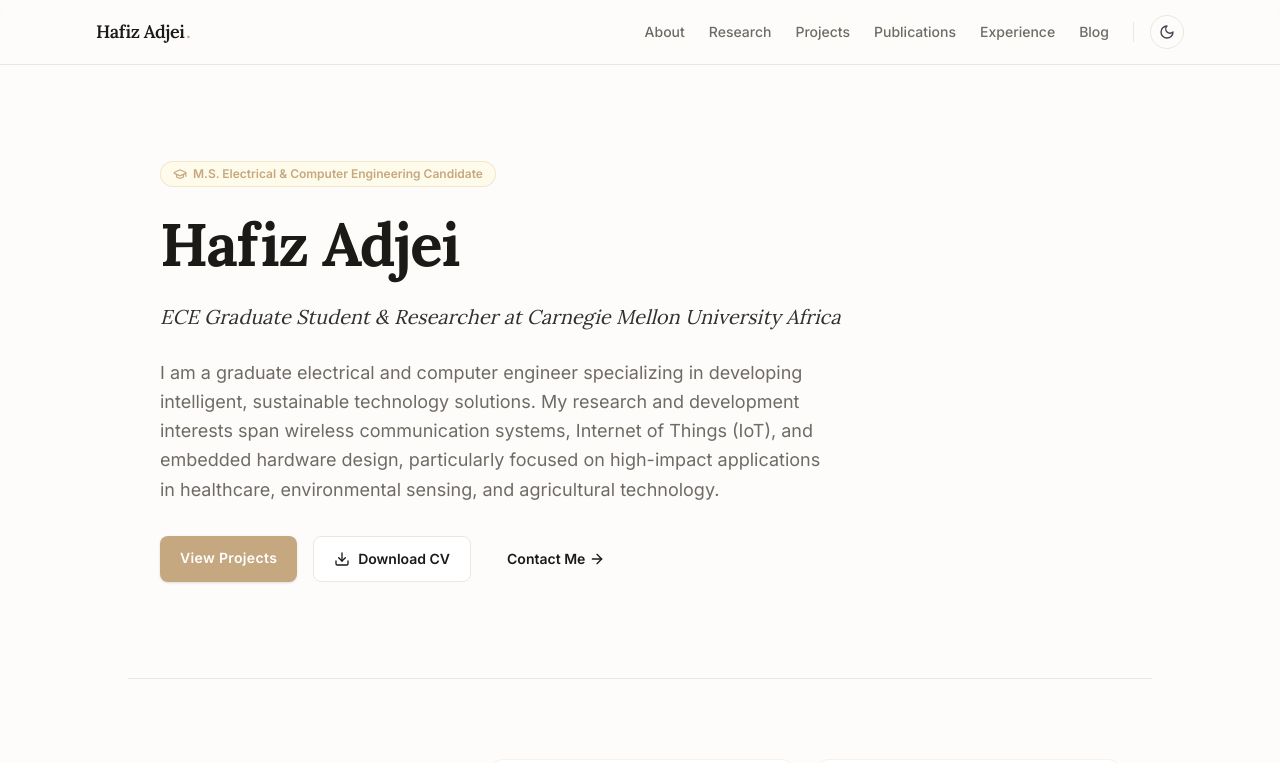
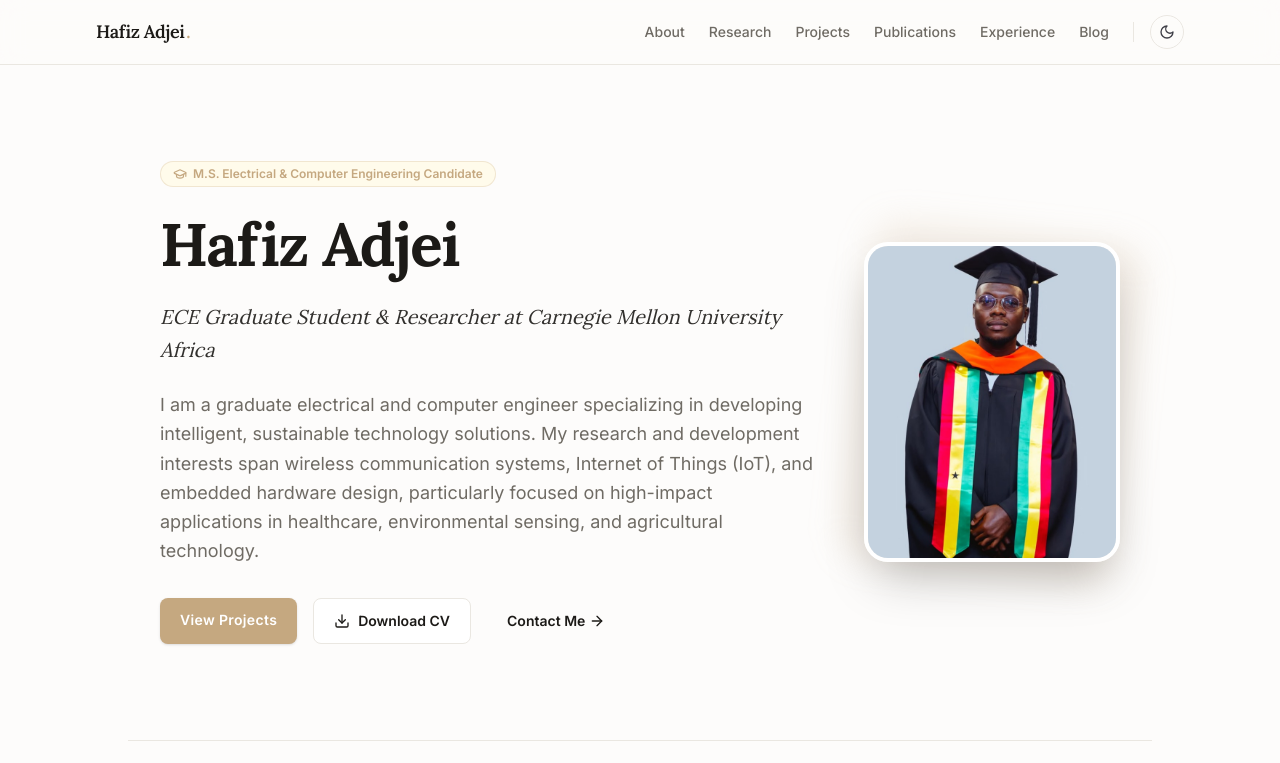
Before and after one commit to hadjei/portfolio-website, a Next.js app: page /portfolio-website/ in a window 1280 px wide. Shown: the top 763 px of the page. Built offline with nearby package versions, Linux system fonts and the light colour scheme.

Commit message:
Add graduation profile picture to hero section

```diff
--- a/src/app/page.tsx
+++ b/src/app/page.tsx
@@ -19,8 +19,8 @@ export default function Home() {
 
       <main className="flex-1">
         {/* Hero Section */}
-        <section className="max-w-5xl mx-auto px-4 sm:px-6 lg:px-8 py-16 sm:py-24 flex flex-col justify-center border-b border-[var(--border-color)]">
-          <div className="max-w-3xl">
+        <section className="max-w-5xl mx-auto px-4 sm:px-6 lg:px-8 py-16 sm:py-24 flex flex-col lg:flex-row items-center gap-12 border-b border-[var(--border-color)]">
+          <div className="flex-1 max-w-2xl">
             <span className="inline-flex items-center gap-1.5 px-3 py-1 rounded-full text-xs font-semibold bg-amber-50 dark:bg-amber-950/20 text-accent-gold border border-accent-gold/25 mb-6">
               <GraduationCap className="w-3.5 h-3.5" />
               M.S. Electrical & Computer Engineering Candidate
@@ -63,6 +63,16 @@ export default function Home() {
               </Link>
             </div>
           </div>
+          {personalInfo.avatarUrl && (
+            <div className="shrink-0 relative">
+              <div className="absolute inset-0 bg-accent-gold/20 rounded-3xl rotate-6 scale-105 blur-lg"></div>
+              <img
+                src={personalInfo.avatarUrl}
+                alt={personalInfo.fullName}
+                className="relative w-56 h-72 sm:w-64 sm:h-80 object-cover rounded-3xl shadow-2xl border-4 border-[var(--card-bg)] z-10"
+              />
+            </div>
+          )}
         </section>
 
         {/* Research Vision Overview */}
--- a/src/data/portfolio.ts
+++ b/src/data/portfolio.ts
@@ -106,6 +106,7 @@ export const portfolioData: PortfolioData = {
     currentStatus: "M.S. Student in Electrical and Computer Engineering @ CMU-Africa | Mastercard Foundation Scholar Alumni",
     introduction: "I am a graduate electrical and computer engineer specializing in developing intelligent, sustainable technology solutions. My research and development interests span wireless communication systems, Internet of Things (IoT), and embedded hardware design, particularly focused on high-impact applications in healthcare, environmental sensing, and agricultural technology.",
     cvUrl: "https://drive.google.com/file/d/1c3LcY11bEq5cPLRcuUSrula1EsbuSKLe/view?usp=sharing",
+    avatarUrl: "/images/profile.jpg",
     contacts: {
       email: "adjeihafiz2@gmail.com",
       secondaryEmail: "hafiz.adjei@alumni.ashesi.edu.gh",
```
Also changed, not shown: public/images/profile.jpg (added).
